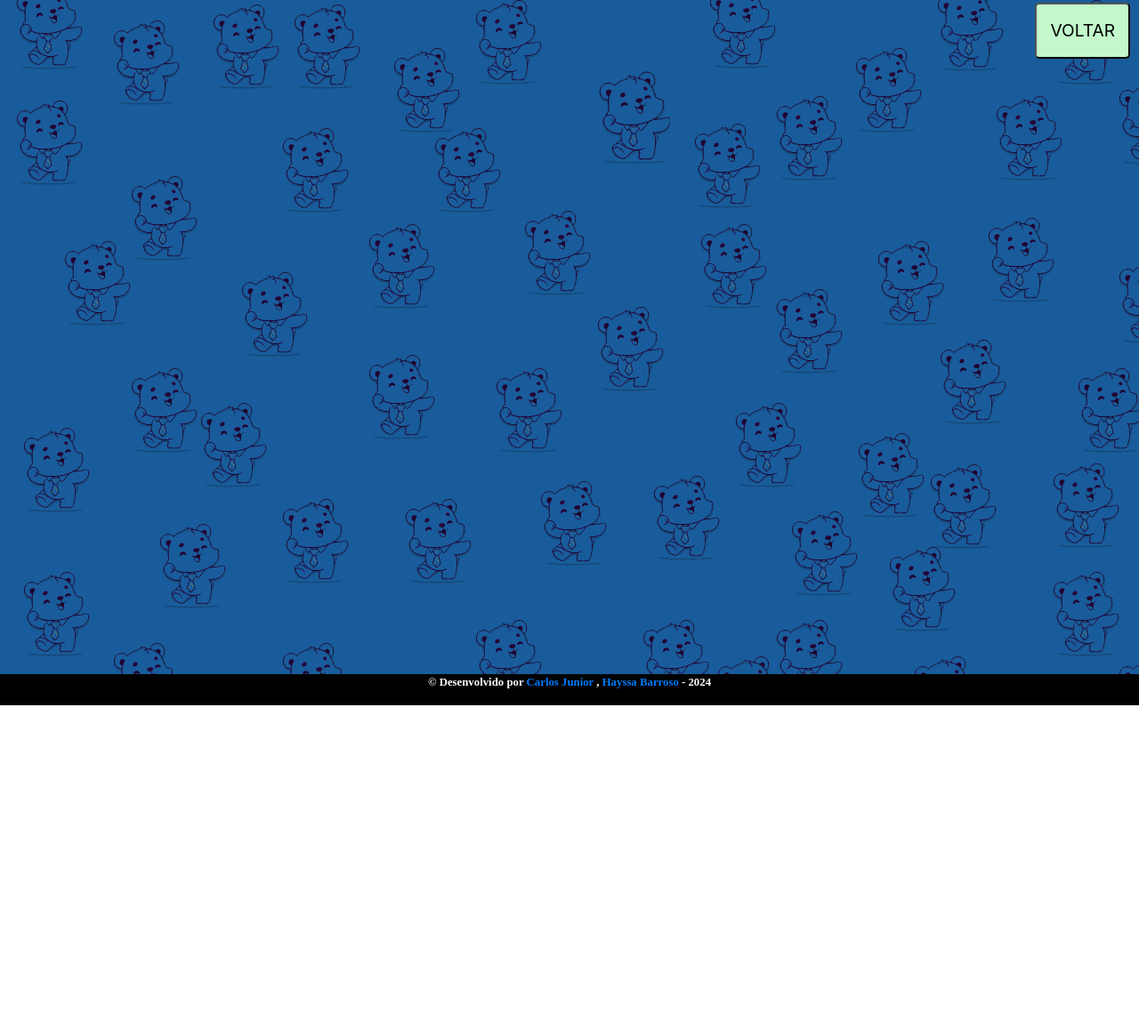
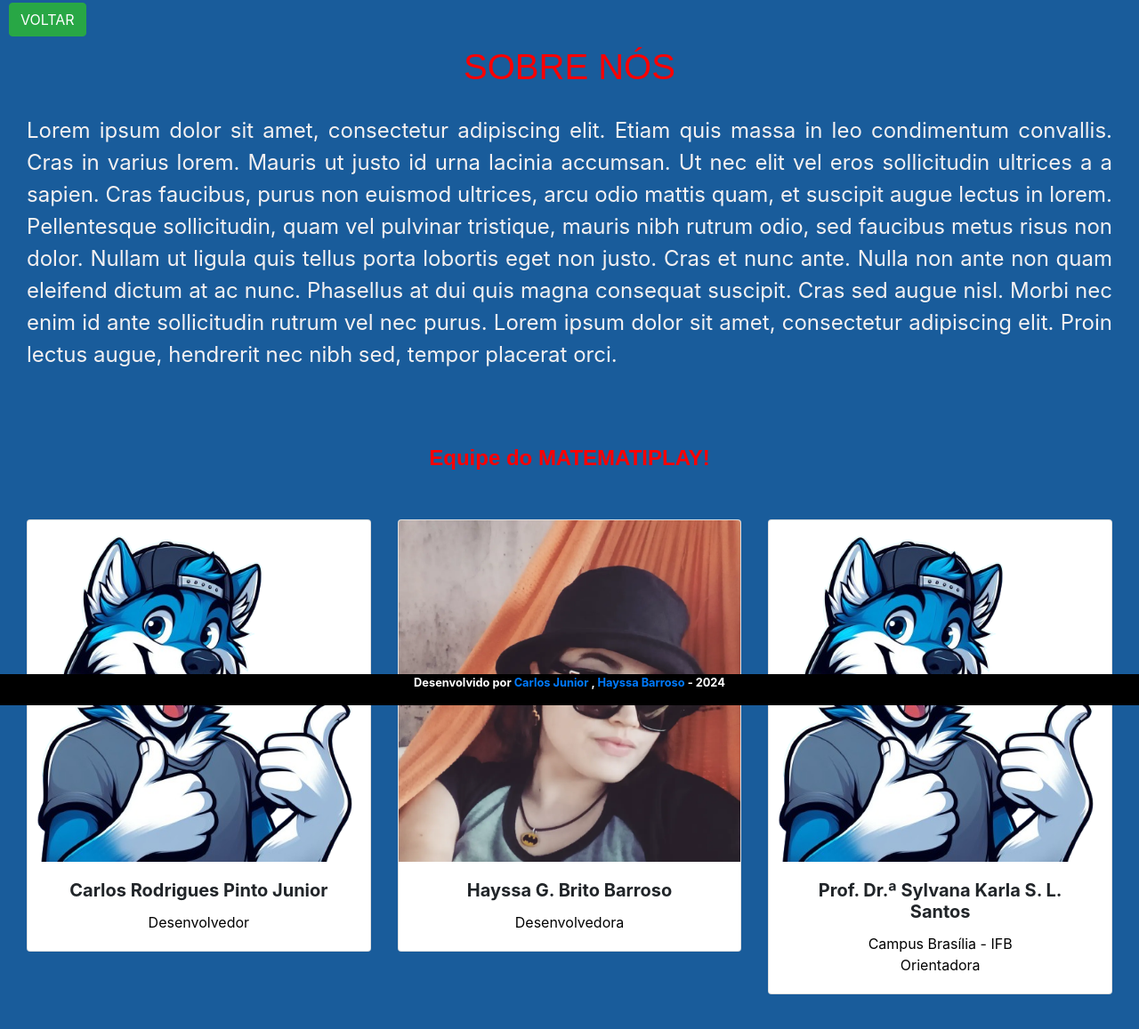
Before and after one commit to hayssa17/Matematiplay, a website: page sobre.html in a window 1280 px wide. Shown: the part 7-1164 px from the top of the page at 89% size. Before the commit the page ends 800 px from the top, so only its background shows below. Drawn offline with nearby package versions, Linux system fonts and the light colour scheme; a web font is replaced by a local one.

Commit message:
Novas alteraçoes
Add pagina "Sobre", mudou o fundo e a imagem das cartas.

```diff
--- /dev/null
+++ b/package.json
@@ -0,0 +1,5 @@
+{
+  "dependencies": {
+    "sqlite3": "^5.1.7"
+  }
+}
--- a/sobre.html
+++ b/sobre.html
@@ -4,43 +4,87 @@
 <head>
   <meta charset="UTF-8">
   <meta name="viewport" content="width=device-width, initial-scale=1.0">
-  <link rel="stylesheet" href="sobre.css">
-  <link rel="stylesheet" href="style-jogo-memoria.css">
-  <script src="script-jogo-memoria.js"></script>
+  <link rel="stylesheet" href="style-sobre.css">
   <title>Sobre</title>
+  <link href="https://fonts.googleapis.com/css2?family=Bungee+Spice&display=swap" rel="stylesheet">
+   <link href="https://fonts.googleapis.com/css2?family=Lemon&display=swap" rel="stylesheet">
 
    <link rel="stylesheet" href="https://stackpath.bootstrapcdn.com/bootstrap/4.1.3/css/bootstrap.min.css" integrity="sha384-MCw98/SFnGE8fJT3GXwEOngsV7Zt27NXFoaoApmYm81iuXoPkFOJwJ8ERdknLPMO" crossorigin="anonymous">
 </head>
 
 <body>
-    <button id="voltarButton" onclick="voltarIndex()">VOLTAR</button>
+  <a href="index.html" class="btn btn-success">VOLTAR</a>
 
 
 
+    <br>
+    <div class="titulo">
+      <h1>SOBRE NÓS</h1>
+    </div>
+
+    <div class="conteudo">
+      <p>Lorem ipsum dolor sit amet, consectetur adipiscing elit. Etiam quis massa in leo condimentum convallis. Cras in varius lorem. Mauris ut justo id urna lacinia accumsan. Ut nec elit vel eros sollicitudin ultrices a a sapien. Cras faucibus, purus non euismod ultrices, arcu odio mattis quam, et suscipit augue lectus in lorem. Pellentesque sollicitudin, quam vel pulvinar tristique, mauris nibh rutrum odio, sed faucibus metus risus non dolor. Nullam ut ligula quis tellus porta lobortis eget non justo. Cras et nunc ante. Nulla non ante non quam eleifend dictum at ac nunc. Phasellus at dui quis magna consequat suscipit. Cras sed augue nisl. Morbi nec enim id ante sollicitudin rutrum vel nec purus. Lorem ipsum dolor sit amet, consectetur adipiscing elit. Proin lectus augue, hendrerit nec nibh sed, tempor placerat orci.</p>
+    </div>
+
+    <br>
+
+    <div class="equipe">
+      <h2 class="titulo">Equipe do MATEMATIPLAY!</h2>
+
+      <br>
+
+      <div class="custom-container" >
+        <div class="row row-cols-1 row-cols-md-3 g-4">
+
+          <div class="col">
+            <div class="card" >
+              <img src="imagem/mascote.png" class="card-img-top" alt="..." style="width: 100%; height: auto;">
+              <div class="card-body">
+                <h5 class="card-title"><b>Carlos Rodrigues Pinto Junior</b></h5>
+                <p class="card-text">Desenvolvedor</p>
+              </div>
+            </div>
+          </div>
+
+          <div class="col">
+            <div class="card" >
+              <img src="imagem/hayssa.png" class="card-img-top" alt="..." style="width: 100%; height: auto;">
+              <div class="card-body">
+                <h5 class="card-title"><b>Hayssa G. Brito Barroso</b></h5>
+                <p class="card-text">Desenvolvedora</p>
+              </div>
+            </div>
+          </div>
+          <div class="col">
+            <div class="card" >
+              <img src="imagem/mascote.png" class="card-img-top" alt="..." style="width: 100%; height: auto;">
+              <div class="card-body">
+                <h5 class="card-title"><b>Prof. Dr.ª Sylvana Karla S. L. Santos</b></h5>
+                <p class="card-text">Campus Brasília - IFB <br>
+                  Orientadora</p>
+              </div>
+            </div>
+          </div>
+
+        </div>
+        <br>
+      </div>
+
+    </div>
 
 
   <footer>
     <p id="rodape">
-          © Desenvolvido por
+       Desenvolvido por
       <a class="link_rodape" href="https://www.linkedin.com/in/carlos-junior-8892831b9/" target="_blank">
         Carlos Junior
       </a>,
-          <a class="link_rodape" href="https://www.linkedin.com/in/hayssa-brito-barroso-8937581ab" target="_blank"> Hayssa Barroso </a> - 2024
+      <a class="link_rodape" href="https://www.linkedin.com/in/hayssa-brito-barroso-8937581ab" target="_blank"> Hayssa
+        Barroso </a> -
+      2024
     </p>
   </footer>
+  <script src="script-index.js"></script>
 </body>
 
-
-
-
-
-
-
-
-
-
-
-
-
-
 </html>
--- a/style-index.css
+++ b/style-index.css
@@ -2,7 +2,7 @@
   margin: 0;
   padding: 0;
   font-family: 'Arial', sans-serif;
-  background-image: url('imagem/Group.png');
+  background-image: url('imagem/Group\ 3.png');
 }
 
 .presentation-container {
@@ -101,7 +101,7 @@
   bottom: 0;
 }
 
-@media screen and (max-width: 767px) {
+@media screen and (max-width: 100%) {
   footer {
     position: relative;
     margin-top: auto;
--- a/style-jogo-memoria.css
+++ b/style-jogo-memoria.css
@@ -2,7 +2,7 @@
   margin: 0;
   padding: 0;
   font-family: 'Arial', sans-serif;
-  background-image: url('imagem/Group.png');
+  background-image: url('imagem/Group1.png');
 }
 
 h1 {
--- a/style-quantifica.css
+++ b/style-quantifica.css
@@ -2,7 +2,7 @@
   margin: 0;
   padding: 0;
   font-family: 'Arial', sans-serif;
-  background-image: url('imagem/Group.png');
+  background-image: url('imagem/Group1.png');
 }
 
 h1 {
--- /dev/null
+++ b/style-sobre.css
@@ -0,0 +1,73 @@
+body {
+    margin: 0;
+    padding: 0;
+    font-family: 'Arial', sans-serif;
+    background-image: url('imagem/Group1.png');
+}
+
+.titulo{
+    font-family: 'Bungee Spice', sans-serif;
+    font-size: 1.5em;
+    font-weight: bold;
+    color: #FF0000;
+    margin-bottom: 30px;
+    text-align: center;
+  }
+
+.conteudo {
+    font-size: 1.5em;
+    color: #ffffff;
+    text-align: center;
+    margin: 30px;
+}
+
+p {
+    color: #f5f1f1;
+    text-align: justify;
+}
+
+.equipe{
+    text-align: center;
+    margin: 30px;
+
+}
+
+.card-text{
+    color: #000000;
+    text-align: center;
+}
+
+
+
+footer {
+    background-color: #000000;
+    width: 100%;
+    position: fixed;
+    bottom: 0;
+  }
+
+
+#rodape {
+    font-weight: bold;
+    color: white;
+    text-align: center;
+    font-size: 0.8em;
+}
+
+a {
+    text-decoration: none;
+    color: white;
+  }
+  a:visited {
+      color: white;
+  }
+
+  .link_rodape:hover {
+
+    font-size: 1.1em;
+    /* Aumentar o tamanho da fonte ao passar o mouse */
+  }
+
+.btn.btn-success {
+    margin: 10px;
+}
```
Also changed, not shown: index.html (+2 -2 lines), jogo-memoria.html (+1 -1 lines), quantifica.html (+1 -1 lines), imagem/Group 3.png (added), imagem/Group1.png (added), imagem/fundo_carta.png, imagem/hayssa.png (added), 1 other file. Lines whose indentation alone changed are shown as unchanged.
